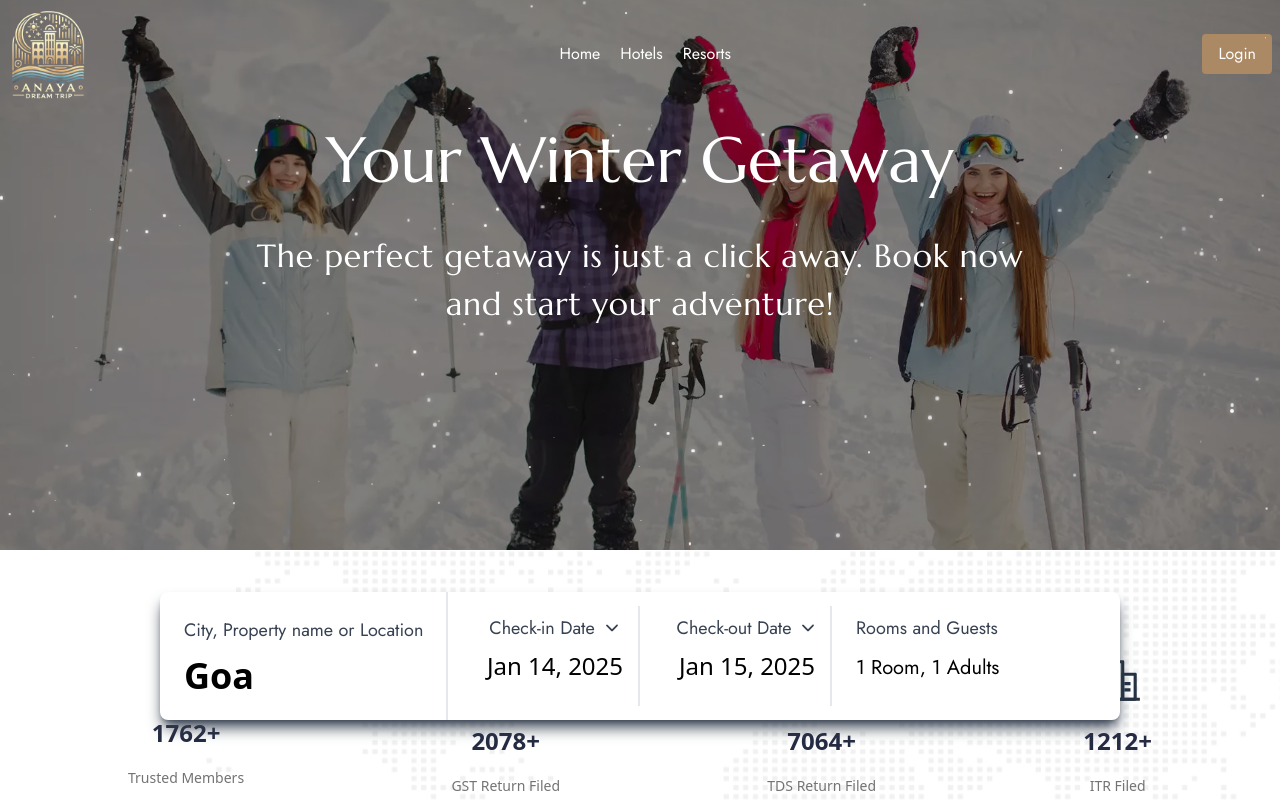
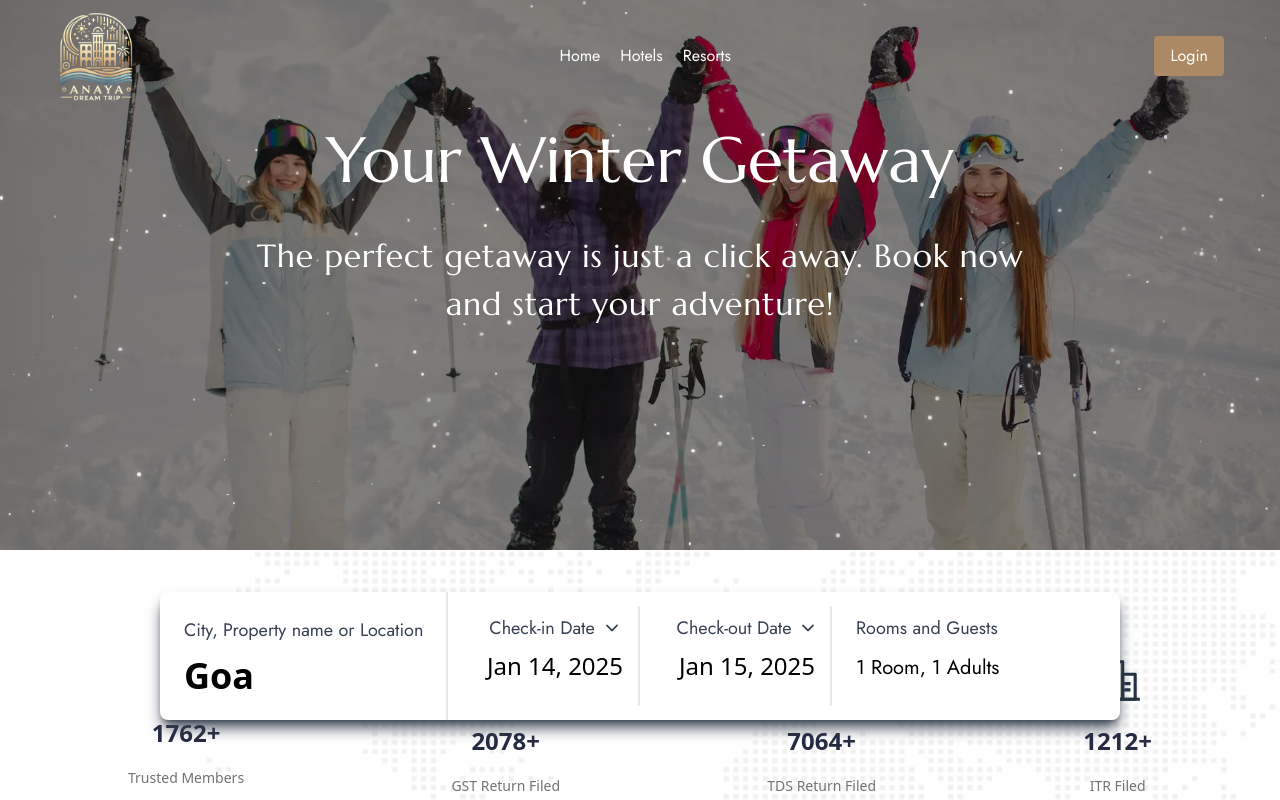
Before and after one commit to Davinder9297/anayadreamtrip, a Next.js app in the folder frontend/: page / in a window 1280 px wide. Shown: the top 800 px of the page. Built offline with nearby package versions, Linux system fonts and the light colour scheme.

Commit message:
changes in footer and header

```diff
--- a/frontend/src/Components/Navbar/Header.jsx
+++ b/frontend/src/Components/Navbar/Header.jsx
@@ -22,7 +22,7 @@ const Header = () => {
 
   return (
     <div className={`text-white absolute top-0 w-full z-50 font-jost`}>
-      <div className="max-w-screen-xl mx-auto p-2 px-14 flex items-center justify-between w-full">
+      <div style={{paddingLeft:'56px',paddingRight:'56px',paddingTop:'10px',paddingBottom:'10px'}} className=" mx-auto  flex items-center justify-between w-full">
         {/* Logo */}
         <div className="flex-shrink-0">
           <Image
```
